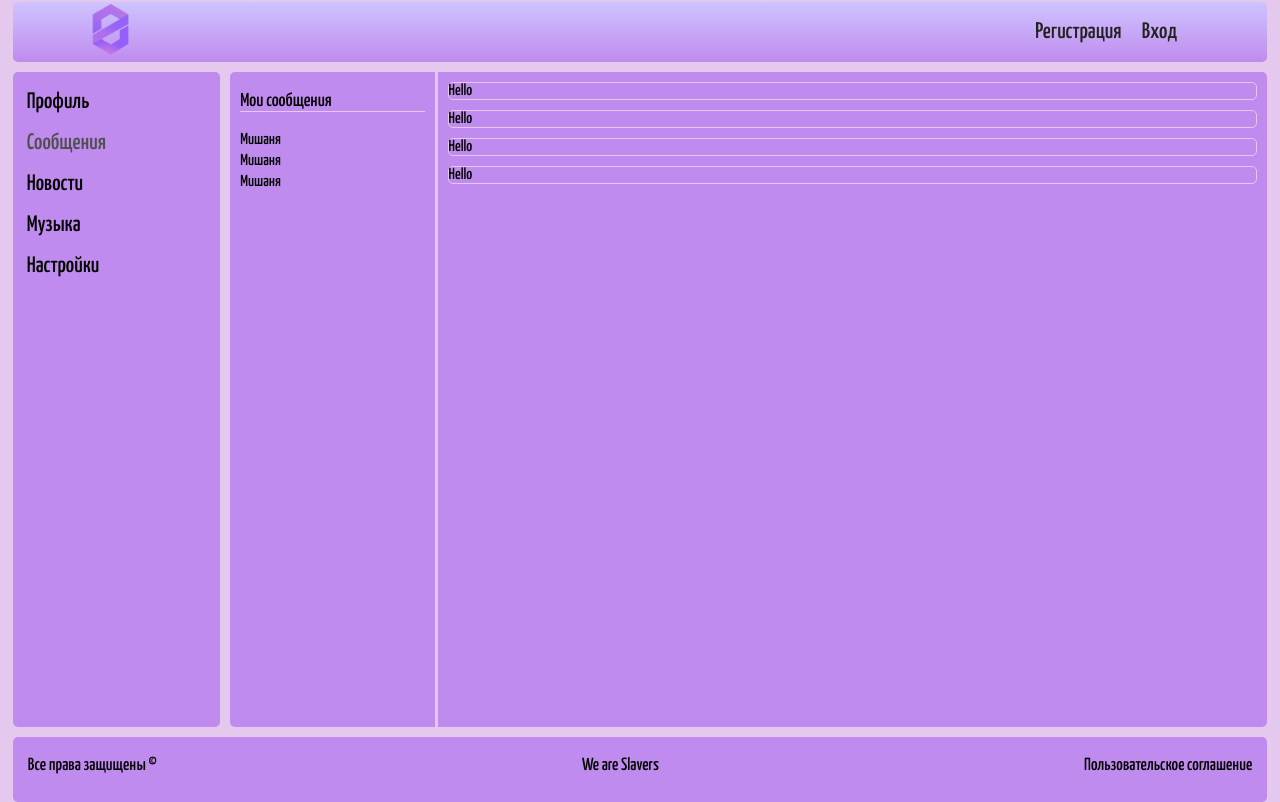
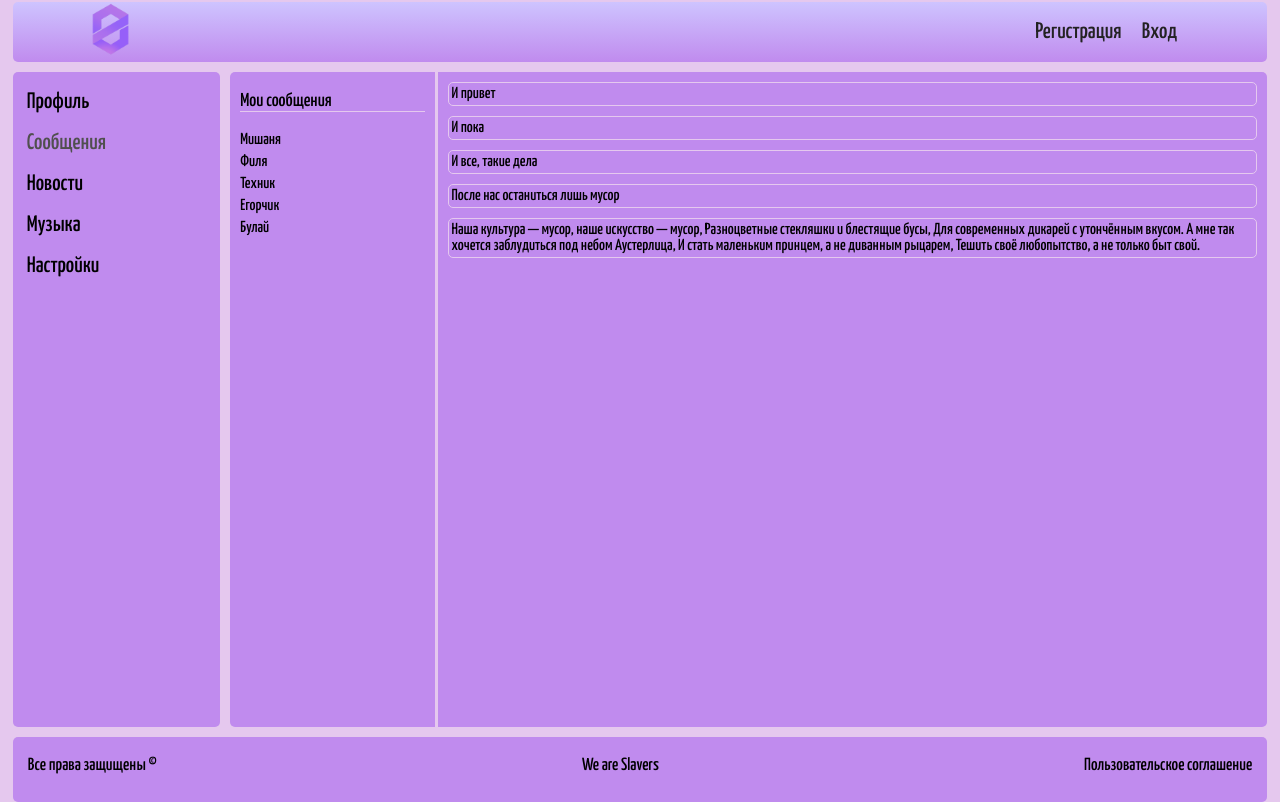
Before and after one commit to Bula2/socialnetwork, a React (Create React App) app: page /dialogs in a window 1280 px wide. Built offline with nearby package versions, Linux system fonts and the light colour scheme.

Commit message:
add state.js with data

```diff
--- a/public/index.html
+++ b/public/index.html
@@ -2,7 +2,7 @@
 <html lang="en">
   <head>
     <meta charset="utf-8" />
-    <link rel="icon" href="%PUBLIC_URL%/favicon.ico" />
+    <link rel="icon" href="img/ico.ico" />
     <meta name="viewport" content="width=device-width, initial-scale=1" />
     <meta name="theme-color" content="#000000" />
     <meta
@@ -10,34 +10,11 @@
       content="Web site created using create-react-app"
     />
     <link rel="apple-touch-icon" href="%PUBLIC_URL%/logo192.png" />
-    <!--
-      manifest.json provides metadata used when your web app is installed on a
-      user's mobile device or desktop. See https://developers.google.com/web/fundamentals/web-app-manifest/
-    -->
     <link rel="manifest" href="%PUBLIC_URL%/manifest.json" />
-    <!--
-      Notice the use of %PUBLIC_URL% in the tags above.
-      It will be replaced with the URL of the `public` folder during the build.
-      Only files inside the `public` folder can be referenced from the HTML.
-
-      Unlike "/favicon.ico" or "favicon.ico", "%PUBLIC_URL%/favicon.ico" will
-      work correctly both with client-side routing and a non-root public URL.
-      Learn how to configure a non-root public URL by running `npm run build`.
-    -->
     <title>Slave</title>
   </head>
   <body>
     <noscript>You need to enable JavaScript to run this app.</noscript>
     <div id="root"></div>
-    <!--
-      This HTML file is a template.
-      If you open it directly in the browser, you will see an empty page.
-
-      You can add webfonts, meta tags, or analytics to this file.
-      The build step will place the bundled scripts into the <body> tag.
-
-      To begin the development, run `npm start` or `yarn start`.
-      To create a production bundle, use `npm run build` or `yarn build`.
-    -->
   </body>
 </html>
--- a/src/App.js
+++ b/src/App.js
@@ -10,7 +10,7 @@ import Settings from "./components/Settings/Settings";
 import Music from "./components/Music/Music";
 import News from "./components/News/News";
 
-const App = () => {
+const App = (props) => {
     return (
         <BrowserRouter>
             <div className="app-wrapper ">
@@ -18,8 +18,8 @@ const App = () => {
                 <Navbar/>
                 <Routes>
                     <Route path="/" element={<Main/>}/>
-                    <Route path="/profile" element={<Profile/>}/>
-                    <Route path="/dialogs/*" element={<Dialogs/>}/>
+                    <Route path="/profile" element={<Profile state={props.state.profilePage}/>}/>
+                    <Route path="/dialogs/*" element={<Dialogs state={props.state.dialogsPage}/>}/>
                     <Route path="/news" element={<News/>}/>
                     <Route path="/music" element={<Music/>}/>
                     <Route path="/settings" element={<Settings/>}/>
--- a/src/components/Dialogs/Dialogs.jsx
+++ b/src/components/Dialogs/Dialogs.jsx
@@ -1,22 +1,21 @@
 import cls from "./Dialogs.module.scss";
 import {NavLink} from "react-router-dom";
-import DialogItem from "./DiaolgsItems/DialogItem";
+import DialogItem from "./DiaolgItem/DialogItem";
 import Messages from "./Messages/Messages";
 
 const Dialogs = (props) => {
+    let dialogsElements = props.state.dialogsData.map(dialog => <DialogItem name={dialog.name} id={dialog.id}/>);
+
+    let messagesElements = props.state.messagesData.map(message => <Messages message={message.message}/>);
+
     return (
         <div className={cls.dialogs}>
             <div className={cls.dialogs_items}>
                 <div className={cls.item_head}><h3>Мои сообщения</h3></div>
-                   <DialogItem name="Мишаня" id="1"/>
-                <DialogItem name="Мишаня" id="1"/>
-                <DialogItem name="Мишаня" id="1"/>
+                {dialogsElements}
             </div>
             <div className={cls.messages}>
-                <Messages message="Hello"/>
-                <Messages message="Hello"/>
-                <Messages message="Hello"/>
-                <Messages message="Hello"/>
+                {messagesElements}
             </div>
         </div>
     );
--- a/src/components/Dialogs/DiaolgsItems/DialogItem.jsx
+++ b/src/components/Dialogs/DiaolgItem/DialogItem.jsx
@@ -5,7 +5,7 @@ const DialogItem = (props) => {
     let path = "/dialogs/" + props.id;
     return (
         <div className={cls.dialog_item}>
-            <div className={cls.item}><NavLink to={path}>{props.name}</NavLink></div>
+            <div className={cls.item}><NavLink className={clsName => clsName.isActive ? cls.active : ""} to={path}>{props.name}</NavLink></div>
         </div>
     );
 }
--- /dev/null
+++ b/src/components/Dialogs/DiaolgItem/DialogItem.module.scss
@@ -0,0 +1,17 @@
+@import "../../../variables";
+
+.item {
+  margin-bottom: 6px;
+
+  a:hover {
+    border-bottom: 1.5px solid black;
+  }
+
+  .active {
+    color: #504f4f;
+
+    &:hover {
+      border-bottom: 1.5px solid #504f4f;
+    }
+  }
+}
--- a/src/components/Dialogs/DiaolgsItems/DialogItem.module.scss
+++ /dev/null
@@ -1,5 +0,0 @@
-@import "../../../variables";
-
-.item {
-    margin-bottom: 5px;
-}
--- a/src/components/Dialogs/Messages/Messages.module.scss
+++ b/src/components/Dialogs/Messages/Messages.module.scss
@@ -3,6 +3,7 @@
 .message {
   grid-area: message;
   margin-bottom: 10px;
+  padding: 3px;
   border: 1px solid $main-color;
   border-radius: 5px;
 }
--- a/src/components/Profile/MyPosts/MyPosts.jsx
+++ b/src/components/Profile/MyPosts/MyPosts.jsx
@@ -1,20 +1,20 @@
 import cls from "./MyPosts.module.scss";
 import Post from "./Posts/Post";
 
-const MyPosts = () => {
+const MyPosts = (props) => {
+
+    let postElements = props.postData.map( post => <Post message={post.post} likes={post.likes}/>);
+
     return (
         <div>
             <div className={cls.make_posts}>
                 <span>Мои посты</span>
-                <div className={cls.input}>
-                    <textarea placeholder="Новый пост" title="Новый пост"/>
-                </div>
+                <textarea placeholder="Новый пост" title="Новый пост"/>
                 <button title="Опубликовать">Опубликовать</button>
             </div>
             <div className={cls.posts}>
                 <ul>
-                    <Post message="Всем пис" likes="2"/>
-                    <Post message="Это йа" likes="5"/>
+                    {postElements}
                 </ul>
             </div>
         </div>
--- a/src/components/Profile/MyPosts/Posts/Post.module.scss
+++ b/src/components/Profile/MyPosts/Posts/Post.module.scss
@@ -15,5 +15,8 @@
 }
 
 .likes{
+  margin-right: -32px;
+  margin-top: 8px;
   float: right;
+  font-size: 0.75em;
 }
--- a/src/components/Profile/Profile.jsx
+++ b/src/components/Profile/Profile.jsx
@@ -3,11 +3,12 @@ import MyPosts from "./MyPosts/MyPosts";
 import {NavLink} from "react-router-dom";
 import ProfileInfo from "./ProfileInfo/ProfileInfo";
 
-const Profile = () => {
+const Profile = (props) => {
+
     return (
         <div className={cls.content}>
             <ProfileInfo/>
-            <MyPosts/>
+            <MyPosts postData={props.state.postData}/>
         </div>
     );
 }
--- a/src/index.js
+++ b/src/index.js
@@ -3,15 +3,13 @@ import ReactDOM from 'react-dom/client';
 import './index.scss';
 import App from './App';
 import reportWebVitals from './reportWebVitals';
+import state from "./redux/state"
 
 const root = ReactDOM.createRoot(document.getElementById('root'));
 root.render(
   <React.StrictMode>
-    <App />
+    <App  state={state}/>
   </React.StrictMode>
 );
 
-// If you want to start measuring performance in your app, pass a function
-// to log results (for example: reportWebVitals(console.log))
-// or send to an analytics endpoint. Learn more: https://bit.ly/CRA-vitals
 reportWebVitals();
--- /dev/null
+++ b/src/redux/state.js
@@ -0,0 +1,36 @@
+let state = {
+    dialogsPage:{
+        dialogsData: [
+            {id: 1, name: "Мишаня"},
+            {id: 2, name: "Филя"},
+            {id: 3, name: "Техник"},
+            {id: 4, name: "Егорчик"},
+            {id: 5, name: "Булай"},
+        ],
+        messagesData: [
+            {id: 1, message: "И привет"},
+            {id: 2, message: "И пока"},
+            {id: 3, message: "И все, такие дела"},
+            {id: 4, message: "После нас останиться лишь мусор"},
+            {
+                id: 5, message: "Наша культура — мусор, наше искусство — мусор, " +
+                    "Разноцветные стекляшки и блестящие бусы, " +
+                    "Для современных дикарей с утончённым вкусом. " +
+                    "А мне так хочется заблудиться под небом Аустерлица, " +
+                    "И стать маленьким принцем, а не диванным рыцарем, " +
+                    "Тешить своё любопытство, а не только быт свой."
+            },
+        ]
+    },
+    profilePage:{
+        postData: [
+            {id: 1, post: "Качeство как клифхэнгер", likes: 2},
+            {id: 2, post: "Музло приносит деньги", likes: 4},
+            {id: 3, post: "Причем так много", likes: 8},
+            {id: 4, post: "Что ты мог подумать - это в тенге", likes: 16},
+            {id: 5, post: "Проснись и пой, везёт, если тупой", likes: 32},
+        ]
+    }
+};
+
+export default state;
```
Also changed, not shown: 1 other file (tests, documents, lock files or other folders).
